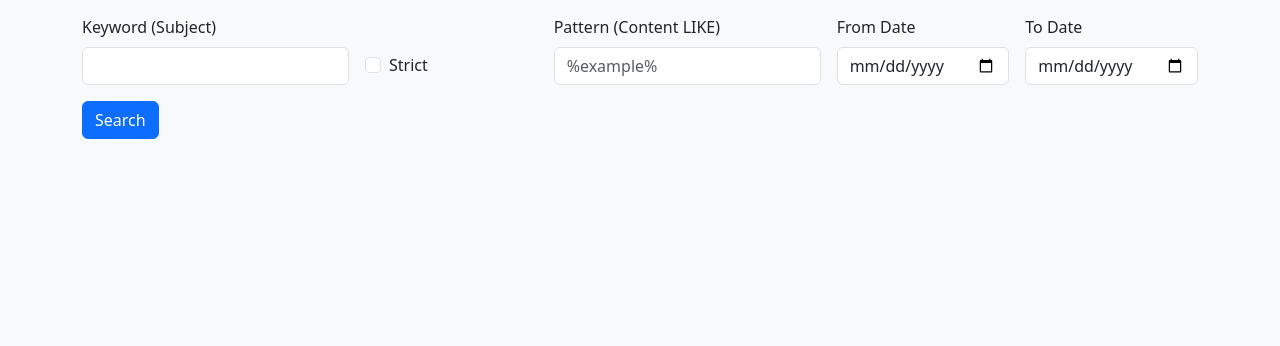
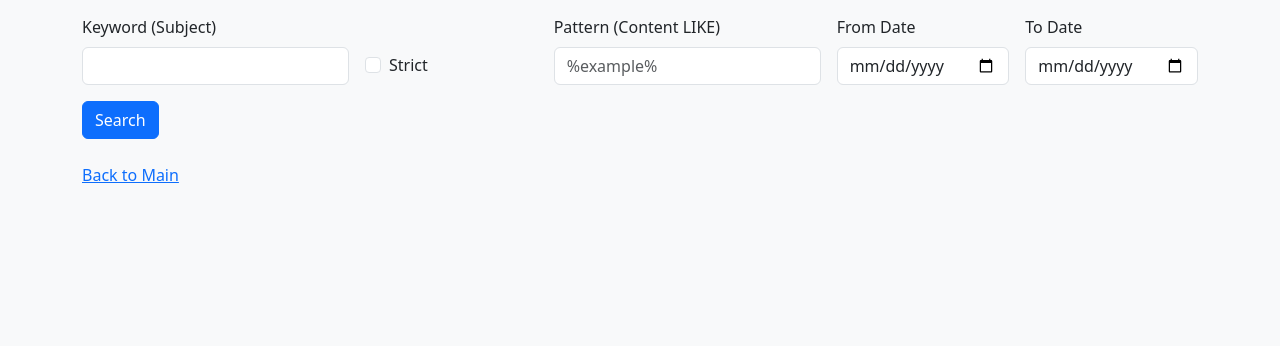
Before and after one commit to Cvoluj/fundamentals-backend-lab3, a PHP site: page /lab3/search in a window 1280 px wide. Shown: the part 81-427 px from the top of the page. Run offline with PHP 8.4, Linux system fonts and the light colour scheme; data that the repository does not hold is empty.

Commit message:
back to main links

```diff
--- a/views/search.php
+++ b/views/search.php
@@ -110,7 +110,7 @@ $results = $res ? $res->fetch_all(MYSQLI_ASSOC) : [];
     <?php elseif ($q !== '' || $pattern !== '' || ($from !== '' && $to !== '')): ?>
         <div class="alert alert-warning">No records found.</div>
     <?php endif; ?>
+    <p><a href="/lab3/">Back to Main</a></p>
 </div>
-<script src="https://cdn.jsdelivr.net/npm/bootstrap@5.3.0/dist/js/bootstrap.bundle.min.js"></script>
 </body>
 </html>
--- a/views/statistics.php
+++ b/views/statistics.php
@@ -95,6 +95,7 @@ $mostSubscribed = $result->fetch_assoc();
             </div>
         </div>
     <?php endif; ?>
+    <p><a href="/lab3/">Back to Main</a></p>
 </div>
 </body>
 </html>
```
